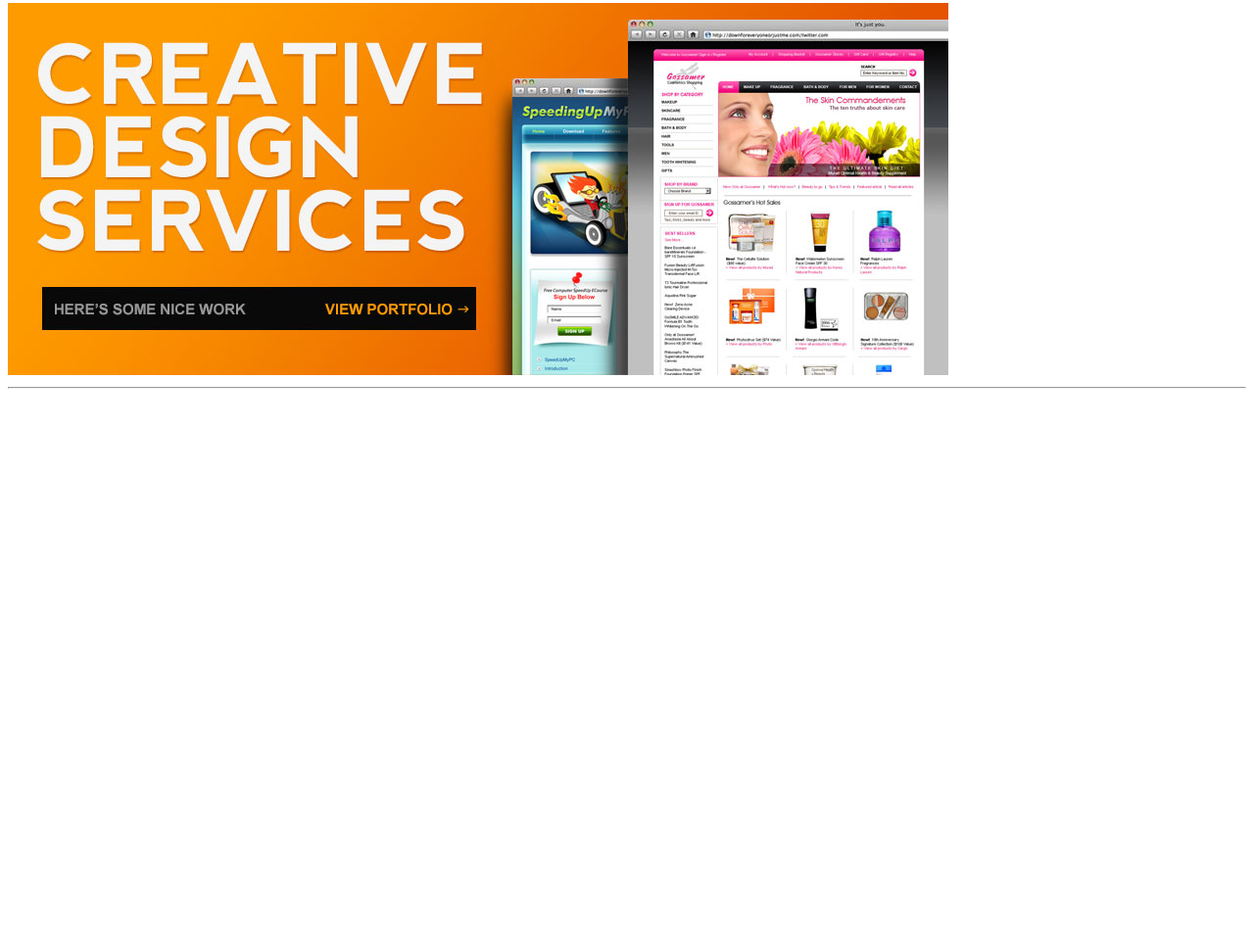
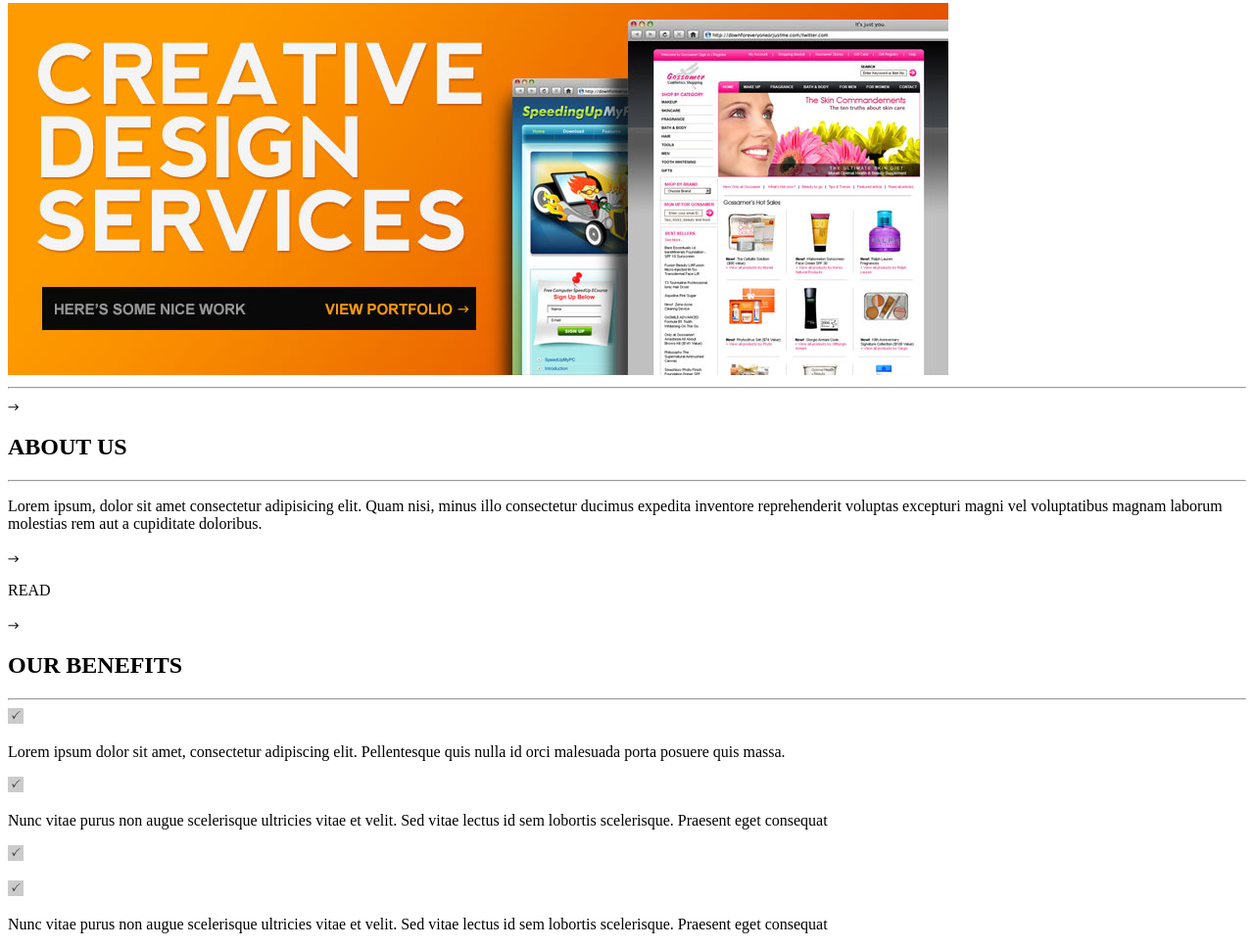
Before and after one commit to jeanToru/WEB1-S10-, a plain HTML site: page WEB1-DiseñoHtml/index.html in a window 1280 px wide. Shown: the part 207-1176 px from the top of the page at 98% size. Before the commit the page ends 800 px from the top, so only its background shows below. Drawn offline with Linux system fonts and the light colour scheme.

Commit message:
Bloque de parrafos

```diff
--- a/WEB1-DiseñoHtml/index.html
+++ b/WEB1-DiseñoHtml/index.html
@@ -27,6 +27,35 @@
             <a href=""><img src="img/img.jpg" alt="Imagen de Grande"></a>
             <hr>
         </div>
+        <div id="parrafos">
+            <div id="primerParrafo">
+                <img src="img/arrow.png" alt="flecha">
+                <h2>ABOUT US</h2>
+                <hr>
+                <p>Lorem ipsum, dolor sit amet consectetur adipisicing elit. Quam nisi, minus illo consectetur ducimus
+                    expedita inventore reprehenderit voluptas excepturi magni vel voluptatibus magnam laborum molestias
+                    rem aut a cupiditate doloribus.</p>
+                <img src="img/arrow.png" alt="flecha">
+                <p>READ</p>
+            </div>
+            <div id="segundoParrafo">
+                <img src="img/arrow.png" alt="flecha">
+                <h2>OUR BENEFITS</h2>
+                <hr>
+                <img src="img/check.png" alt="check">
+                <p>Lorem ipsum dolor sit amet, consectetur adipiscing elit. Pellentesque quis nulla id orci malesuada
+                    porta posuere quis massa.</p>
+                <img src="img/check.png" alt="check">
+                <p>Nunc vitae purus non augue scelerisque ultricies vitae et velit. Sed vitae lectus id sem lobortis
+                    scelerisque. Praesent eget consequat</p>
+                <img src="img/check.png" alt="check">
+                <p><img src="img/check.png" alt="check">
+                <p>Nunc vitae purus non augue scelerisque ultricies vitae et velit. Sed vitae lectus id sem lobortis
+                    scelerisque. Praesent eget consequat</p>
+            </div>
+        </div>
+    </div>
+    </div>
     </div>
 </body>
 
```
